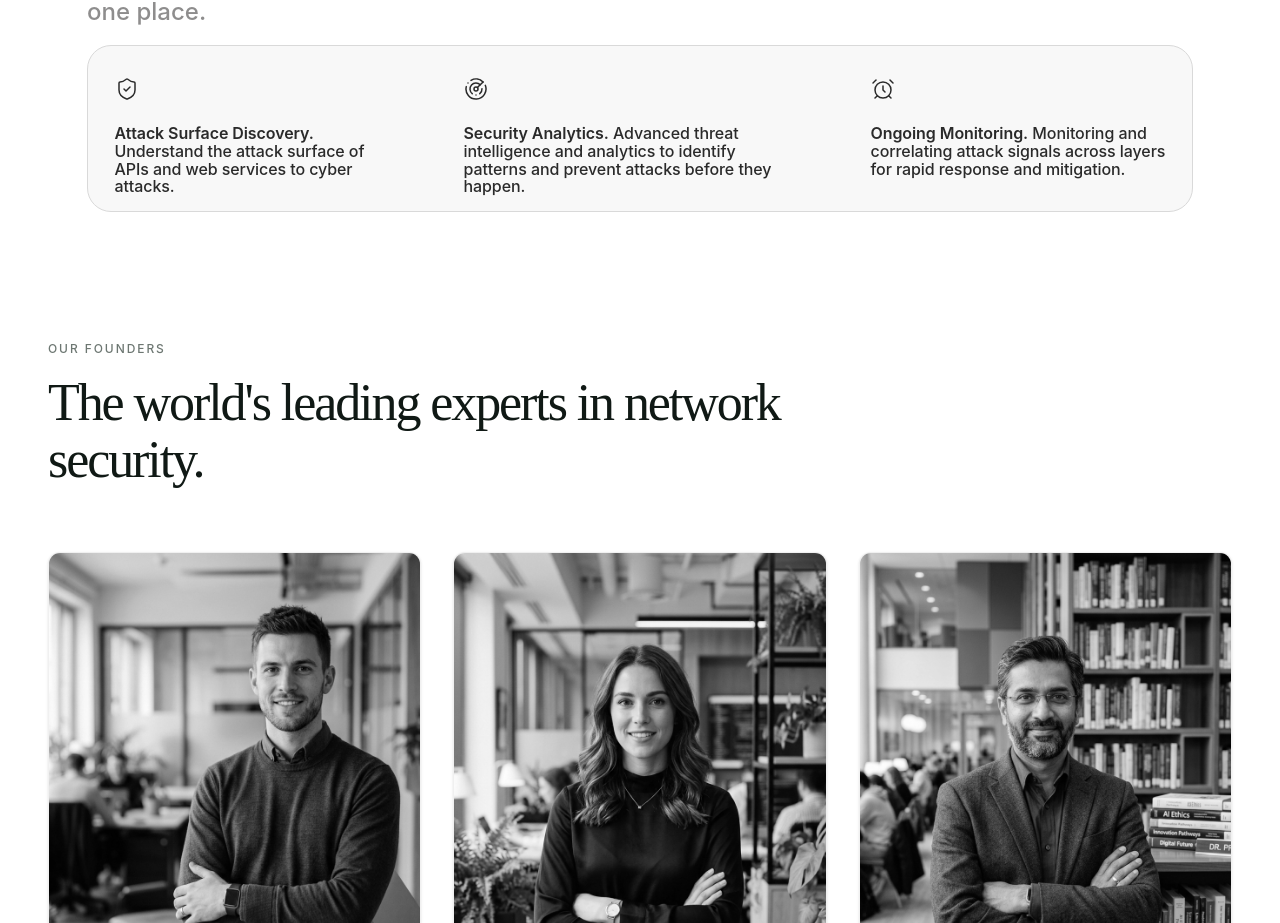
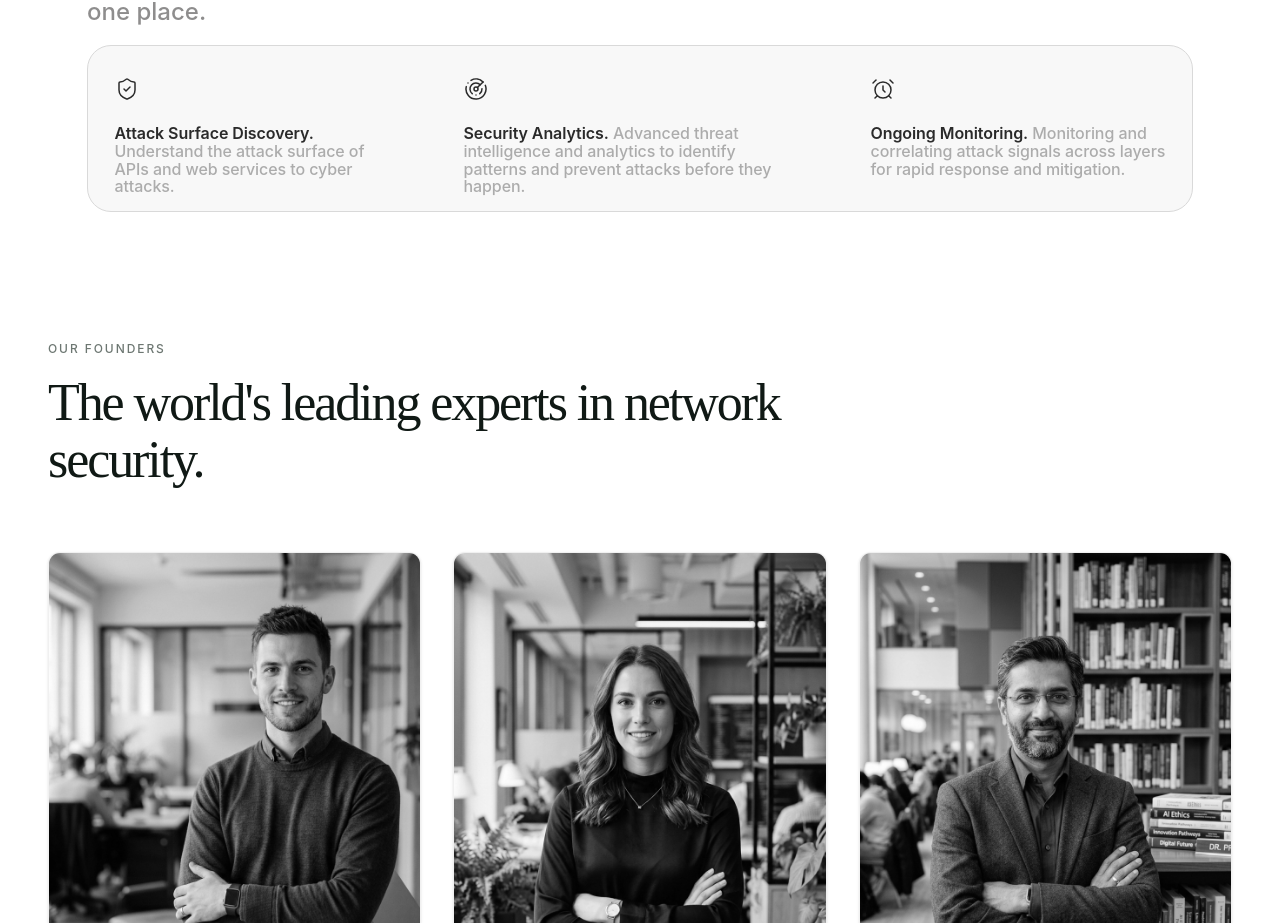
Before and after one commit to Ux-Geek/Crosslayer-Labs, a Next.js app: page / in a window 1280 px wide. Shown: the part 2906-3829 px from the top of the page. Built offline with nearby package versions, Linux system fonts and the light colour scheme; a web font is replaced by a local one.

Commit message:
style: apply gray text color to solution item descriptions

```diff
--- a/src/components/SolutionsSection.tsx
+++ b/src/components/SolutionsSection.tsx
@@ -96,7 +96,7 @@ export default function SolutionsSection() {
               style={{ fontFamily: "'SF Pro Display', -apple-system, sans-serif" }}
             >
               <span className="font-semibold">{item.title}</span>{" "}
-              {item.text}
+              <span className="text-[#ACACAC]">{item.text}</span>
             </p>
           </div>
         ))}
```
